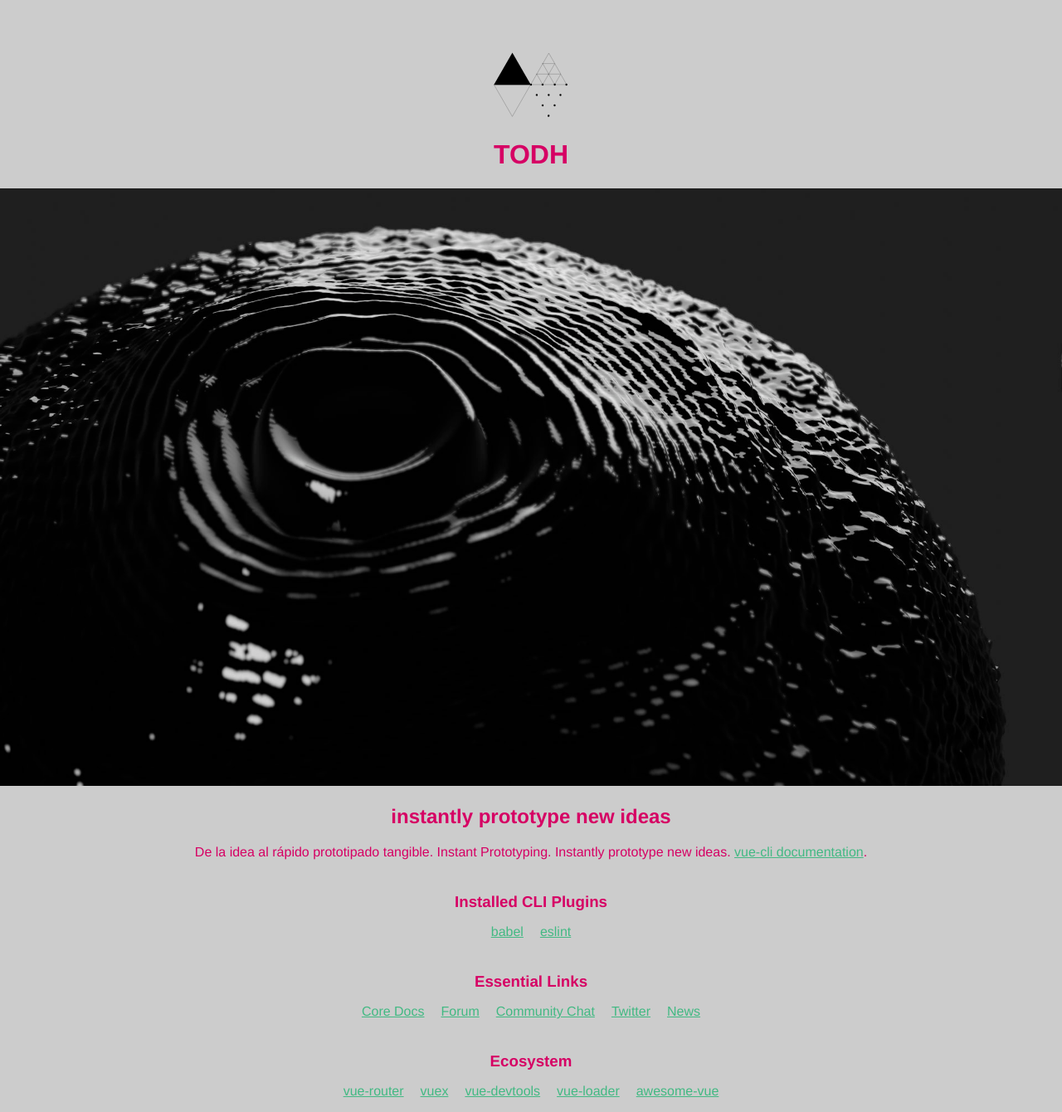
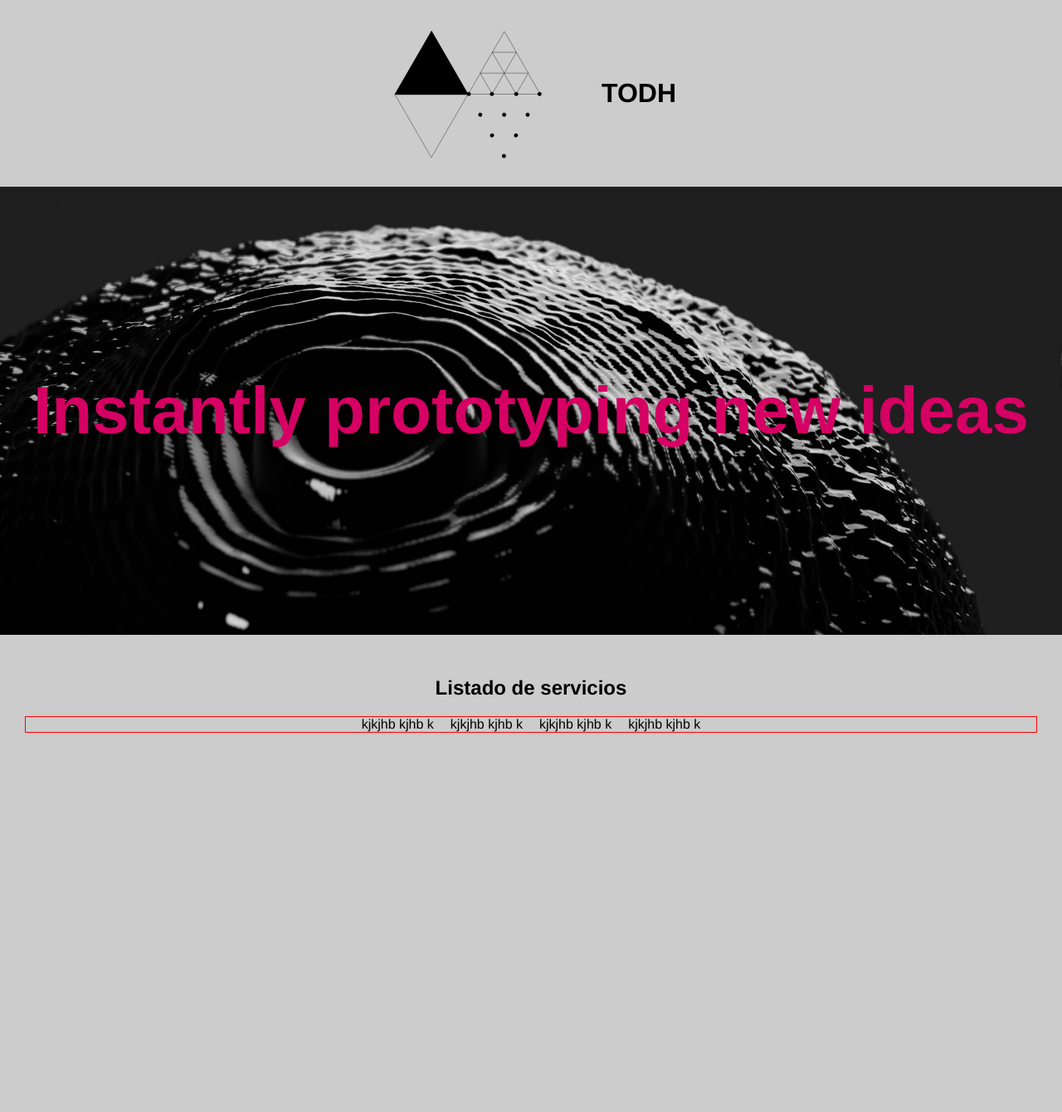
Before and after one commit to t0t/holistic-prototype, a Vue app: page / in a window 1280 px wide. Shown: the whole page at 83% size. After the commit the page ends 929 px from the top, so only its background shows below. Built offline with nearby package versions, Linux system fonts and the light colour scheme.

Commit message:
First design steps

```diff
--- a/src/App.vue
+++ b/src/App.vue
@@ -1,20 +1,22 @@
 <template>
   <div id="app">
     <Brand msg="TODH"/>
-    <img alt="Cover" src="./assets/img1.jpg">
-    <Wellcome msg="instantly prototype new ideas"/>
+    <Wellcome msg="Instantly prototyping new ideas"/>
+    <Features msg="Listado de servicios"/>
   </div>
 </template>
 
 <script>
 import Brand from './components/Brand.vue'
 import Wellcome from './components/Wellcome.vue'
+import Features from './components/Features.vue'
 
 export default {
   name: 'App',
   components: {
     Brand,
-    Wellcome
+    Wellcome,
+    Features
   }
 }
 </script>
@@ -28,7 +30,6 @@ export default {
   -webkit-font-smoothing: antialiased;
   -moz-osx-font-smoothing: grayscale;
   text-align: center;
-  color: $primary;
-  margin-top: $size;
+  margin-top: $size / 2;
 }
 </style>
--- a/src/components/Brand.vue
+++ b/src/components/Brand.vue
@@ -1,5 +1,5 @@
 <template>
-  <div class="brand">
+  <div class="Brand">
     <img alt="Vue logo" src="../assets/logo-todh-2.svg">
     <h1>{{ msg }}</h1>
   </div>
@@ -15,12 +15,18 @@ export default {
 </script>
 
 <!-- Add "scoped" attribute to limit CSS to this component only -->
-<style scoped>
-a {
-  color: #42b983;
+<style lang="scss">
+@import "../styles/main.scss";
+
+.Brand {
+  display: flex;
+  justify-content: center;
+  align-items: center;
+  margin-bottom: $size / 2;
 }
-img {
-  max-width: 100px;
+.Brand img {
+    max-width: 200px;
+    margin-right: $size;
 }
 
 </style>
--- /dev/null
+++ b/src/components/Features.vue
@@ -0,0 +1,34 @@
+<template>
+  <div class="Features">
+    <h2 class="FeaturesTitle">{{ msg }}</h2>
+    <ul class="FeaturesList">
+        <li> kjkjhb kjhb k</li>
+        <li> kjkjhb kjhb k</li>
+        <li> kjkjhb kjhb k</li>
+        <li> kjkjhb kjhb k</li>
+    </ul>
+  </div>
+</template>
+
+<script>
+export default {
+  name: 'Features',
+  props: {
+    msg: String
+  }
+}
+</script>
+
+<!-- Add "scoped" attribute to limit CSS to this component only -->
+<style lang="scss">
+@import "../styles/main.scss";
+
+.Features {
+  padding: $size / 2;
+
+  &List {
+      border: 1px solid red;
+    }
+}
+
+</style>
--- a/src/components/Wellcome.vue
+++ b/src/components/Wellcome.vue
@@ -1,31 +1,6 @@
 <template>
-  <div>
-    <h2>{{ msg }}</h2>
-    <p>
-      De la idea al rápido prototipado tangible. Instant Prototyping. Instantly prototype new ideas.
-      <a href="https://cli.vuejs.org" target="_blank" rel="noopener">vue-cli documentation</a>.
-    </p>
-    <h3>Installed CLI Plugins</h3>
-    <ul>
-      <li><a href="https://github.com/vuejs/vue-cli/tree/dev/packages/%40vue/cli-plugin-babel" target="_blank" rel="noopener">babel</a></li>
-      <li><a href="https://github.com/vuejs/vue-cli/tree/dev/packages/%40vue/cli-plugin-eslint" target="_blank" rel="noopener">eslint</a></li>
-    </ul>
-    <h3>Essential Links</h3>
-    <ul>
-      <li><a href="https://vuejs.org" target="_blank" rel="noopener">Core Docs</a></li>
-      <li><a href="https://forum.vuejs.org" target="_blank" rel="noopener">Forum</a></li>
-      <li><a href="https://chat.vuejs.org" target="_blank" rel="noopener">Community Chat</a></li>
-      <li><a href="https://twitter.com/vuejs" target="_blank" rel="noopener">Twitter</a></li>
-      <li><a href="https://news.vuejs.org" target="_blank" rel="noopener">News</a></li>
-    </ul>
-    <h3>Ecosystem</h3>
-    <ul>
-      <li><a href="https://router.vuejs.org" target="_blank" rel="noopener">vue-router</a></li>
-      <li><a href="https://vuex.vuejs.org" target="_blank" rel="noopener">vuex</a></li>
-      <li><a href="https://github.com/vuejs/vue-devtools#vue-devtools" target="_blank" rel="noopener">vue-devtools</a></li>
-      <li><a href="https://vue-loader.vuejs.org" target="_blank" rel="noopener">vue-loader</a></li>
-      <li><a href="https://github.com/vuejs/awesome-vue" target="_blank" rel="noopener">awesome-vue</a></li>
-    </ul>
+  <div class="Cover">
+    <h2 class="CoverTitle">{{ msg }}</h2>
   </div>
 </template>
 
@@ -42,18 +17,19 @@ export default {
 <style lang="scss">
 @import "../styles/main.scss";
 
-h3 {
-  margin: 40px 0 0;
+.Cover {
+  display: flex;
+  text-align: center;
+  justify-content: center;
+  align-items: center;
+  background-image: url('../assets/img1.jpg');
+  background-size: cover;
+  height: $size * 8;
+  padding: $size / 2;
+  &Title {
+    color: $primary;
+    font-size: 80px;
+  }
 }
-ul {
-  list-style-type: none;
-  padding: 0;
-}
-li {
-  display: inline-block;
-  margin: 0 10px;
-}
-a {
-  color: $secondary;
-}
+
 </style>
--- a/src/styles/main.scss
+++ b/src/styles/main.scss
@@ -5,6 +5,24 @@ body {
     margin: 0;
 }
 
+a {
+    color: $secondary;
+}
+
 img {
     max-width: 100%;
 }
+
+h3 {
+    margin: 40px 0 0;
+  }
+
+ul {
+    list-style-type: none;
+    padding: 0;
+}
+
+li {
+    display: inline-block;
+    margin: 0 10px;
+}
```
